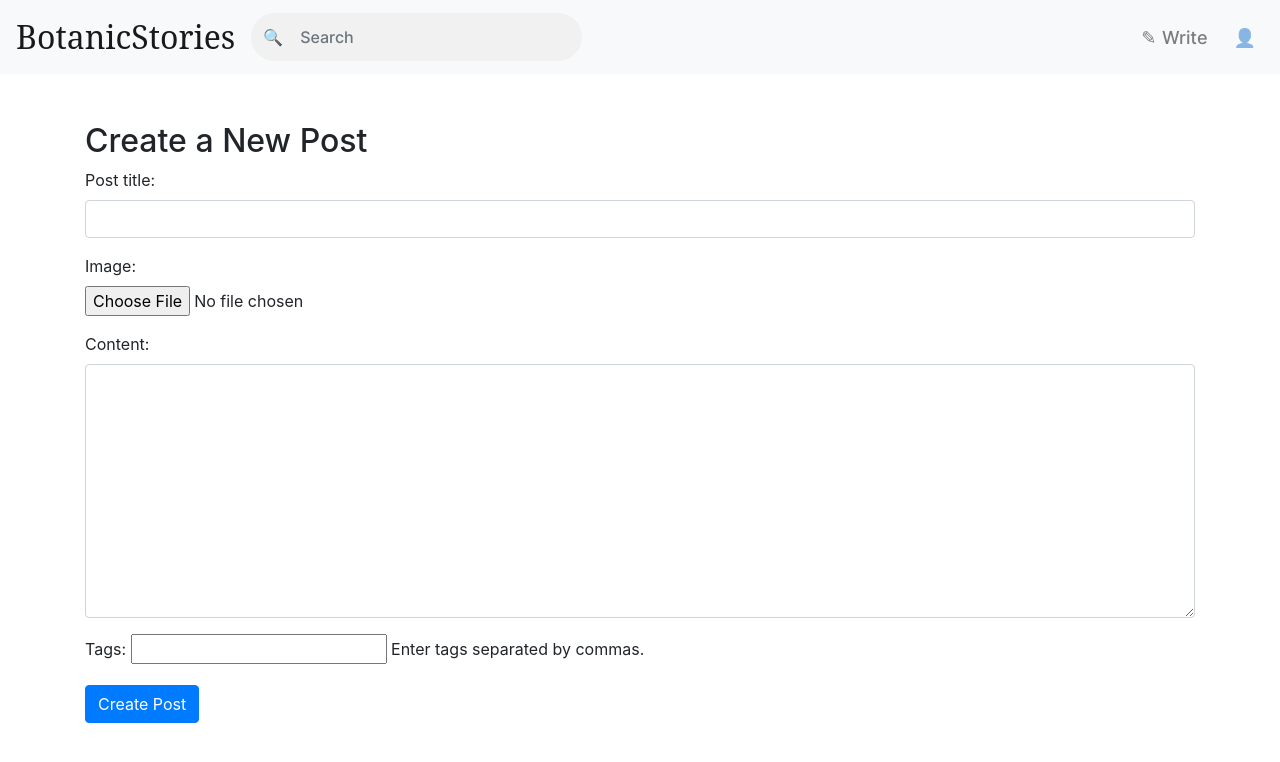
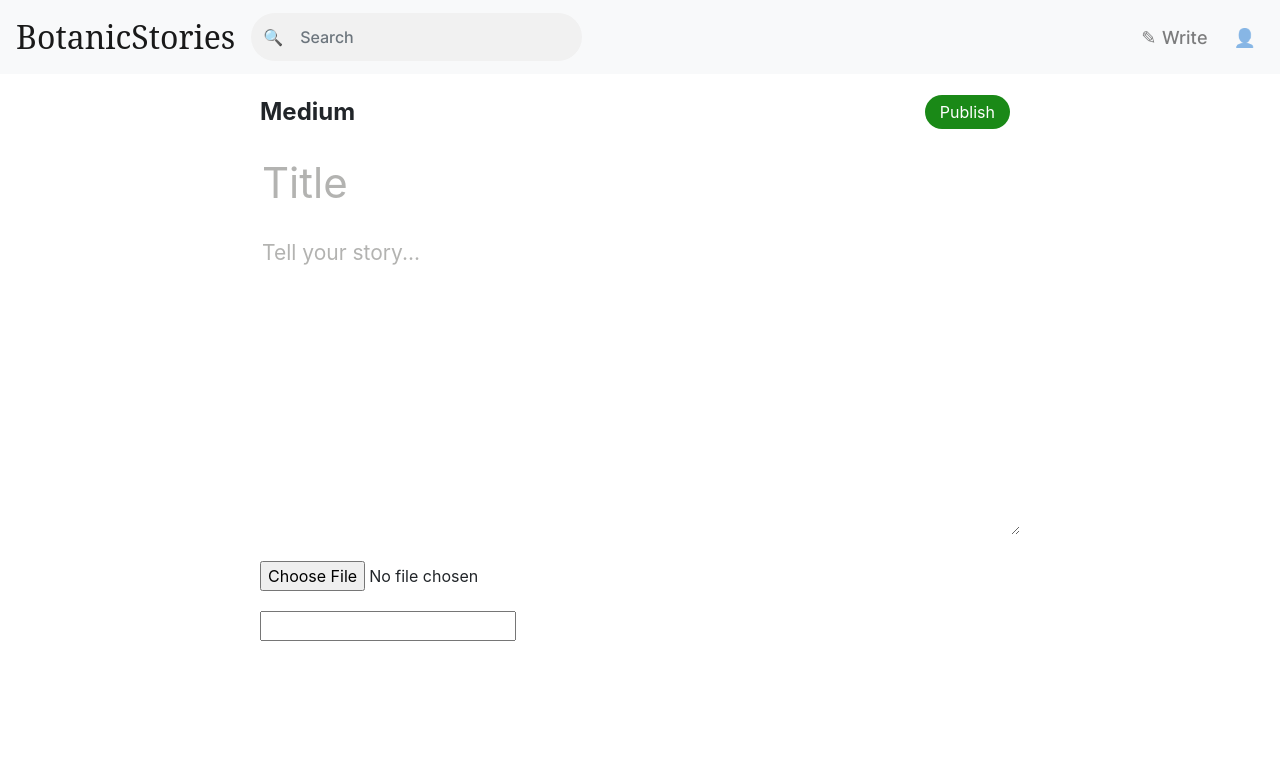
Before and after one commit to JivinVarghese/BotanicStories, a Django app: page /create_post/ in a window 1280 px wide. Shown: the top 762 px of the page. Run offline with Django 5.2, Linux system fonts and the light colour scheme; some libraries are stand-ins or nearby versions; some web fonts are replaced.

Commit message:
create post html page added

```diff
--- a/myapp/forms.py
+++ b/myapp/forms.py
@@ -1,15 +1,29 @@
 # forms.py
 from django import forms
 from .models import Post
+
+# class PostForm(forms.ModelForm):
+#     tags = forms.CharField(max_length=200, required=False, help_text='Enter tags separated by commas.')
+#
+#     class Meta:
+#         model = Post
+#         fields = ['post_title', 'image', 'content']
+#         widgets = {
+#             'post_title': forms.TextInput(attrs={'class': 'form-control'}),
+#             'image': forms.ClearableFileInput(attrs={'class': 'form-control-file'}),
+#             'content': forms.Textarea(attrs={'class': 'form-control'}),
+#         }
+#
 
 class PostForm(forms.ModelForm):
     tags = forms.CharField(max_length=200, required=False, help_text='Enter tags separated by commas.')
 
     class Meta:
         model = Post
-        fields = ['post_title', 'image', 'content']
+        fields = ['post_title', 'image', 'content', 'tags']
         widgets = {
-            'post_title': forms.TextInput(attrs={'class': 'form-control'}),
-            'image': forms.ClearableFileInput(attrs={'class': 'form-control-file'}),
-            'content': forms.Textarea(attrs={'class': 'form-control'}),
+            'post_title': forms.TextInput(attrs={'class': 'title-input', 'placeholder': 'Title'}),
+            'content': forms.Textarea(attrs={'class': 'content-textarea', 'placeholder': 'Tell your story...'}),
+            'image': forms.ClearableFileInput(attrs={'class': 'image-input'}),
+            'tags': forms.TextInput(attrs={'class': 'tags-input', 'placeholder': 'Add tags...'}),
         }
--- a/myapp/templates/create_post.html
+++ b/myapp/templates/create_post.html
@@ -1,11 +1,131 @@
+{#{% extends 'base.html' %}#}
+{#{% block content %}#}
+{#<div class="container mt-5">#}
+{#    <h2>Create a New Post</h2>#}
+{#    <form method="post" enctype="multipart/form-data">#}
+{#        {% csrf_token %}#}
+{#        {{ form.as_p }}#}
+{#        <button type="submit" class="btn btn-primary">Create Post</button>#}
+{#    </form>#}
+{#</div>#}
+{#{% endblock %}#}
+
 {% extends 'base.html' %}
+{% load static %}
 {% block content %}
-<div class="container mt-5">
-    <h2>Create a New Post</h2>
-    <form method="post" enctype="multipart/form-data">
+<div class="medium-container">
+    <header>
+        <div class="logo">Medium</div>
+        <div class="header-right">
+{#            <span>Draft in Tikeva</span>#}
+            <button type="button" id="publish-btn" class="publish-btn">Publish</button>
+{#            <span class="more-options">...</span>#}
+{#            <span class="notifications">🔔</span>#}
+{#            <span class="profile">👤</span>#}
+        </div>
+    </header>
+    <form method="post" enctype="multipart/form-data" id="post-form">
         {% csrf_token %}
-        {{ form.as_p }}
-        <button type="submit" class="btn btn-primary">Create Post</button>
+        <div class="title-container">
+            {{ form.post_title }}
+        </div>
+        <div class="content-container">
+            {{ form.content }}
+        </div>
+        <div class="image-upload">
+            {{ form.image }}
+        </div>
+        <div class="tags-container">
+            {{ form.tags }}
+        </div>
     </form>
 </div>
+
+    <style>
+    body {
+    font-family: -apple-system,BlinkMacSystemFont,Segoe UI,Roboto,Oxygen,Ubuntu,Cantarell,Open Sans,Helvetica Neue,sans-serif;
+    margin: 0;
+    padding: 0;
+}
+
+.medium-container {
+    max-width: 800px;
+    margin: 0 auto;
+    padding: 20px;
+}
+
+header {
+    display: flex;
+    justify-content: space-between;
+    align-items: center;
+    margin-bottom: 20px;
+}
+
+.logo {
+    font-size: 24px;
+    font-weight: bold;
+}
+
+.header-right {
+    display: flex;
+    align-items: center;
+}
+
+.publish-btn {
+    background-color: #1a8917;
+    color: white;
+    border: none;
+    padding: 5px 15px;
+    border-radius: 20px;
+    margin: 0 10px;
+}
+
+.title-container input {
+    font-size: 42px;
+    border: none;
+    outline: none;
+    width: 100%;
+    margin-bottom: 20px;
+}
+
+.content-container textarea {
+    font-size: 21px;
+    border: none;
+    outline: none;
+    width: 100%;
+    height: 300px;
+    resize: vertical;
+}
+
+.image-upload, .tags-container {
+    margin-top: 20px;
+}
+
+/* Placeholder styling */
+::placeholder {
+    color: #b3b3b1;
+}
+    </style>
+<script>
+document.addEventListener('DOMContentLoaded', function() {
+    const titleInput = document.querySelector('input[name="post_title"]');
+    const contentTextarea = document.querySelector('textarea[name="content"]');
+    const publishBtn = document.getElementById('publish-btn');
+    const form = document.getElementById('post-form');
+
+    titleInput.placeholder = 'Title';
+    contentTextarea.placeholder = 'Tell your story...';
+
+    // Auto-expand textarea
+    contentTextarea.addEventListener('input', function() {
+        this.style.height = 'auto';
+        this.style.height = (this.scrollHeight) + 'px';
+    });
+
+    // Submit form when Publish button is clicked
+    publishBtn.addEventListener('click', function() {
+        form.submit();
+    });
+});
+</script>
 {% endblock %}
```
Also changed, not shown: post_images/post_images/10223302_1f5MzHT.png (added).
